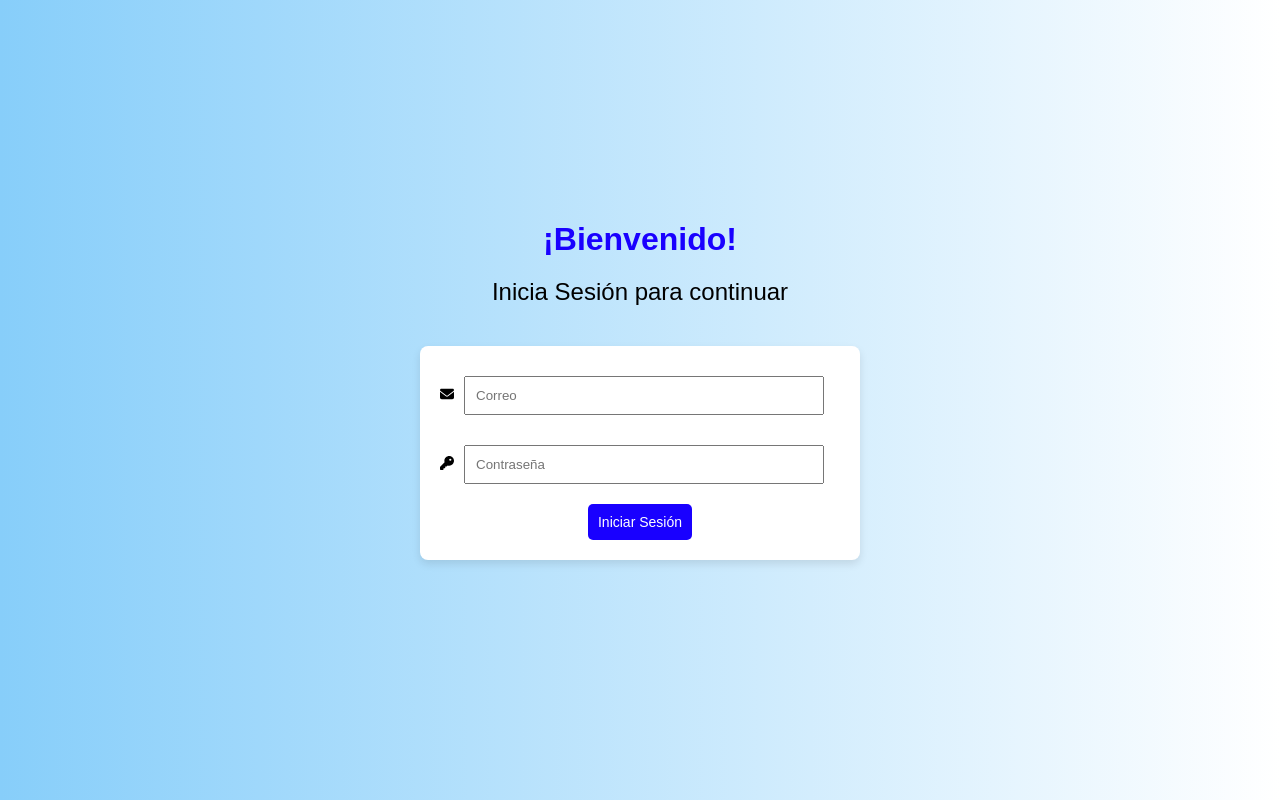
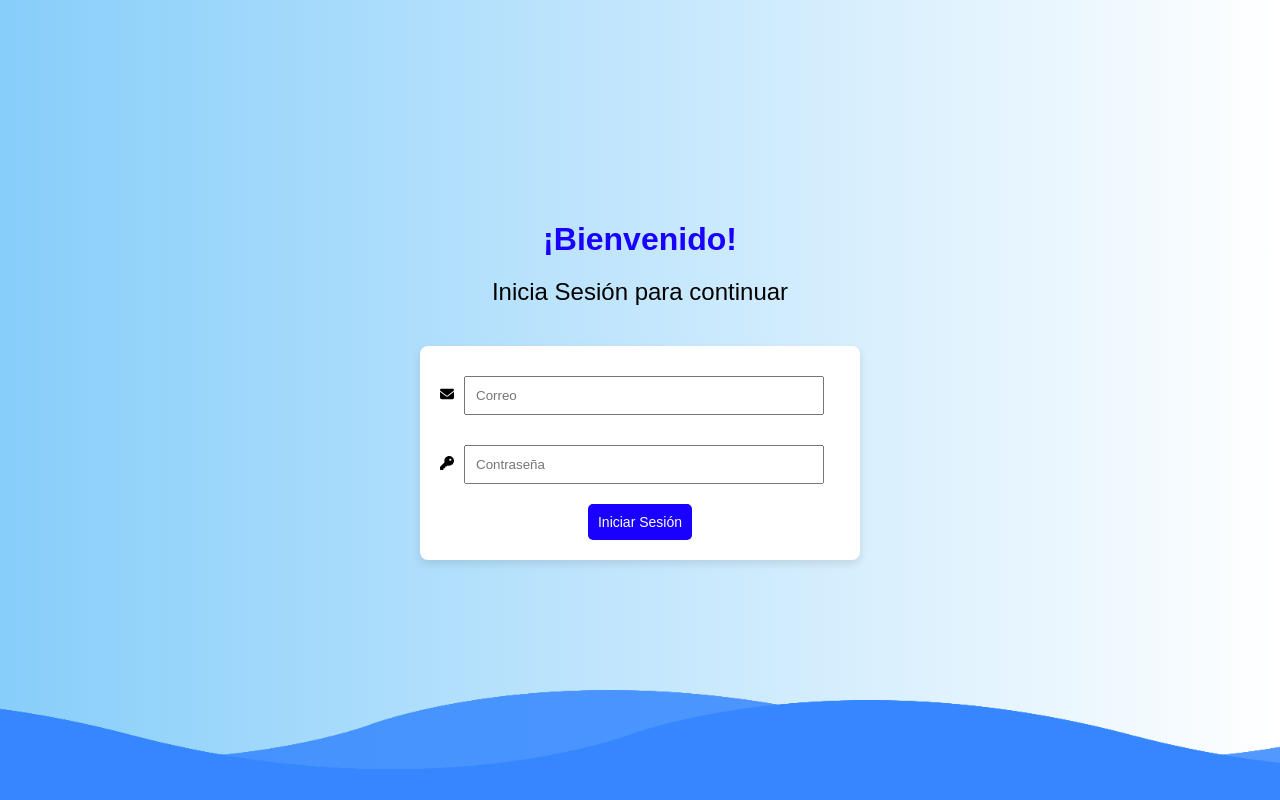
Before and after one commit to Ortega02/auth-firebase, a React (Create React App) app: page / in a window 1280 px wide. Built offline with nearby package versions, Linux system fonts and the light colour scheme; no server answers.

Commit message:
wavy animation login

```diff
--- a/src/screens/Login.js
+++ b/src/screens/Login.js
@@ -47,7 +47,15 @@ function Login() {
           <button type="submit">Iniciar Sesión</button>
         </div>
       </form>
+      <div className="waves">
+        <div className="wave" id='wave1'></div>
+        <div className="wave" id='wave2'></div>
+        <div className="wave" id='wave3'></div>
+        <div className="wave" id='wave4'></div>
+        </div>
+
     </div>
+
   );
 }
 
--- a/src/styles/Login.css
+++ b/src/styles/Login.css
@@ -8,7 +8,7 @@
   height: 100vh;
 }
 
-/* Add this style for the wavy background */
+
 .login-container::before {
   content: '';
   position: absolute;
@@ -40,7 +40,7 @@
   width: 400px;
 }
 
-/* Añade una nueva regla para los inputs */
+
 input {
   margin-left: 10px;
   width: calc(100% - 64px); /* Ancho ajustado */
@@ -54,7 +54,7 @@ input {
   margin-bottom: 15px;
 }
 .login-title {
-  font-family: 'Montserrat', sans-serif;
+  font-family: 'Poppins', sans-serif;
   font-size: 32px; /* Tamaño aumentado */
   margin-bottom: 20px; /* Mayor separación */
   color: #1900ff; /* Azul, puedes cambiarlo */
@@ -62,7 +62,7 @@ input {
 }
 
 .login-subtitle {
-  font-family: 'Montserrat', sans-serif;
+  font-family: 'Poppins', sans-serif;
   font-size: 24px; /* Tamaño aumentado */
   margin-bottom: 20px; /* Mayor separación */
   color: #000000; /* Azul, puedes cambiarlo */
@@ -95,3 +95,54 @@ button {
 button:hover {
   background-color: #6495ed;
 }
+.wave {
+  position: absolute;
+  bottom: 0;
+  left: 0;
+  width: 100%;
+  height: 100px;
+  background: url('../components/images/wave.png');
+  background-size: 1000px 100px;
+}
+
+.wave#wave1 {
+  z-index: 1000;
+  bottom: 0;
+  opacity: 1;
+  animation: animateWave 4s linear infinite;
+}
+.wave#wave2 {
+  z-index: 999;
+  bottom: 10px;
+  opacity: 0.5;
+  animation: animateWave_02 4s linear infinite;
+}
+.wave#wave3 {
+  z-index: 1000;
+  bottom: 0;
+  opacity: 0.2;
+  animation: animateWave 4s linear infinite;
+}
+.wave#wave4 {
+  z-index: 999;
+  bottom: 10px;
+  opacity: 0.7;
+  animation: animateWave_02 4s linear infinite;
+}
+
+@keyframes animateWave {
+  0% {
+    background-position-x: 1000px;
+  }
+  100% {
+    background-position-x: 0px;
+  }
+}
+@keyframes animateWave_02 {
+  0% {
+    background-position-x: 0px;
+  }
+  100% {
+    background-position-x: 1000px;
+  }
+}
```
Also changed, not shown: src/components/images/wave.png (added).
